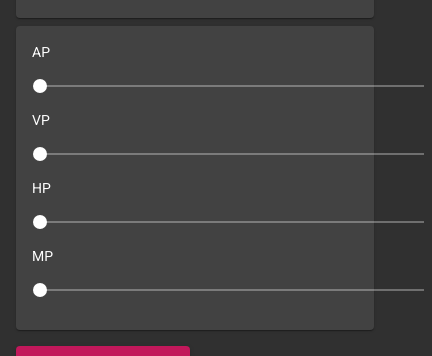
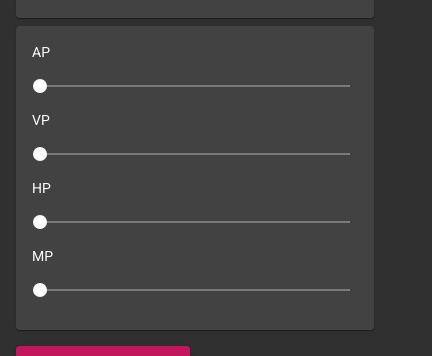
Before and after one commit to demonlordstools/equipment-calculator-web, an Angular app: page / in a window 390 px wide. Shown: the part 753-1109 px from the top of the page, 432 px wide, since content can reach past the window. Built offline with nearby package versions, Linux system fonts and the light colour scheme.

Commit message:
make the app more mobile friendly

```diff
--- a/src/app/_components/equipment-calculator/_components/equipment-set/equipment-set.component.scss
+++ b/src/app/_components/equipment-calculator/_components/equipment-set/equipment-set.component.scss
@@ -1,22 +1,35 @@
+:host {
+    display: flex;
+    flex-wrap: wrap;
+}
+
 .set-row {
+    width: 100%;
     font-size: 16px;
     height: 40px;
     line-height: 40px;
+    overflow: hidden;
+    text-overflow: ellipsis;
+    display: inline-block;
+    white-space: nowrap;
 }
 
 .set-label {
     display: inline-block;
-    min-width: 120px;
+    min-width: 88px;
     padding-right: 16px;
 }
 
 .set-items {
     display: inline-block;
-    width: 450px;
+    flex: 288px 1 1;
+    max-width: 100%;
 }
 
 .set-stats {
     display: inline-block;
+    flex: 288px 0 0;
+    max-width: 100%;
 
     .set-label {
         min-width: 56px;
--- a/src/app/_components/equipment-calculator/_components/stat-weighting/stat-weighting.component.scss
+++ b/src/app/_components/equipment-calculator/_components/stat-weighting/stat-weighting.component.scss
@@ -7,5 +7,6 @@
 }
 
 .mat-slider-horizontal {
-    width: 400px;
+    max-width: 400px;
+    width: 100%;
 }
--- a/src/app/_components/equipment-calculator/equipment-calculator.component.scss
+++ b/src/app/_components/equipment-calculator/equipment-calculator.component.scss
@@ -1,5 +1,6 @@
 :host {
     display: block;
+    min-width: 320px;
     max-width: 868px;
     margin: 0 auto;
 }
```
